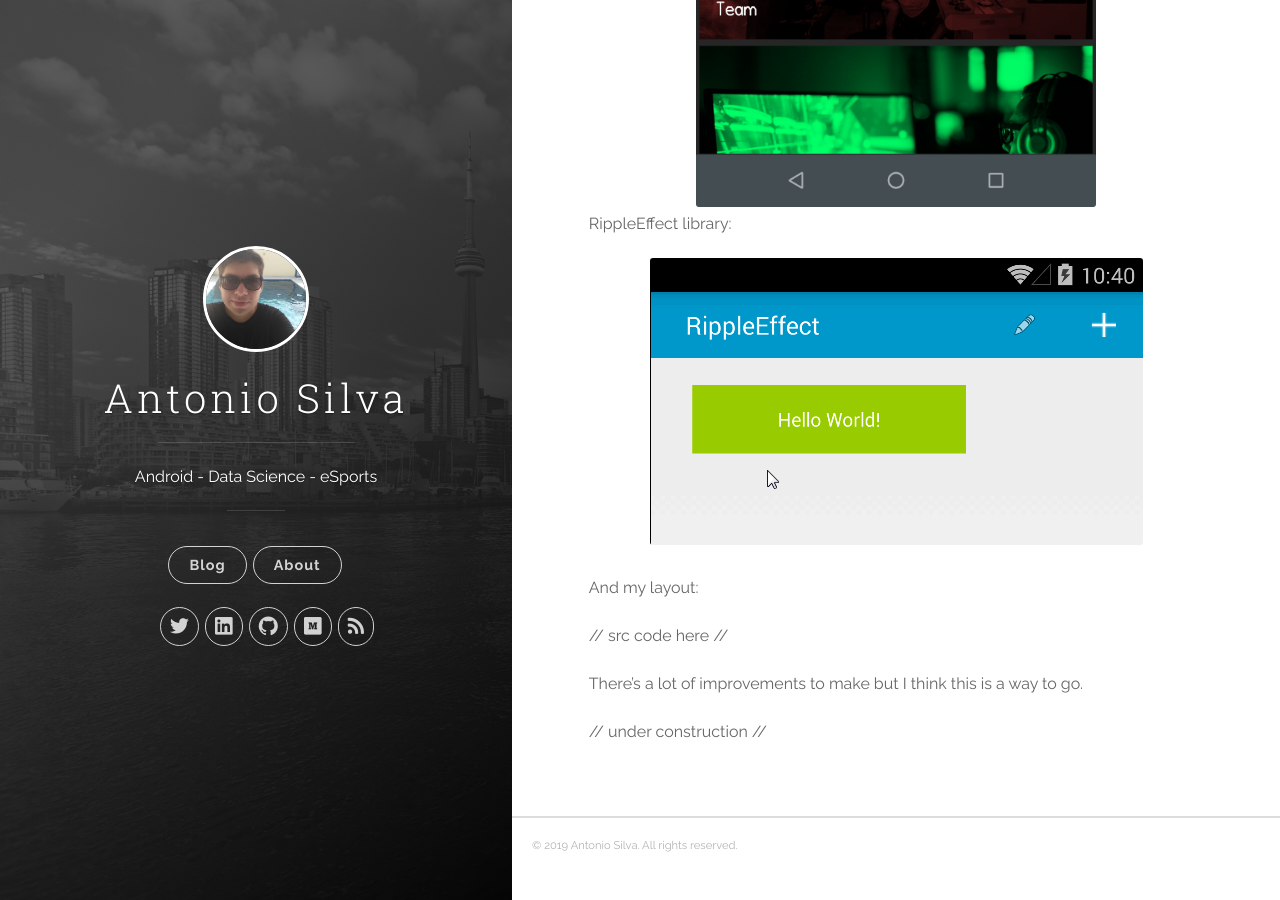
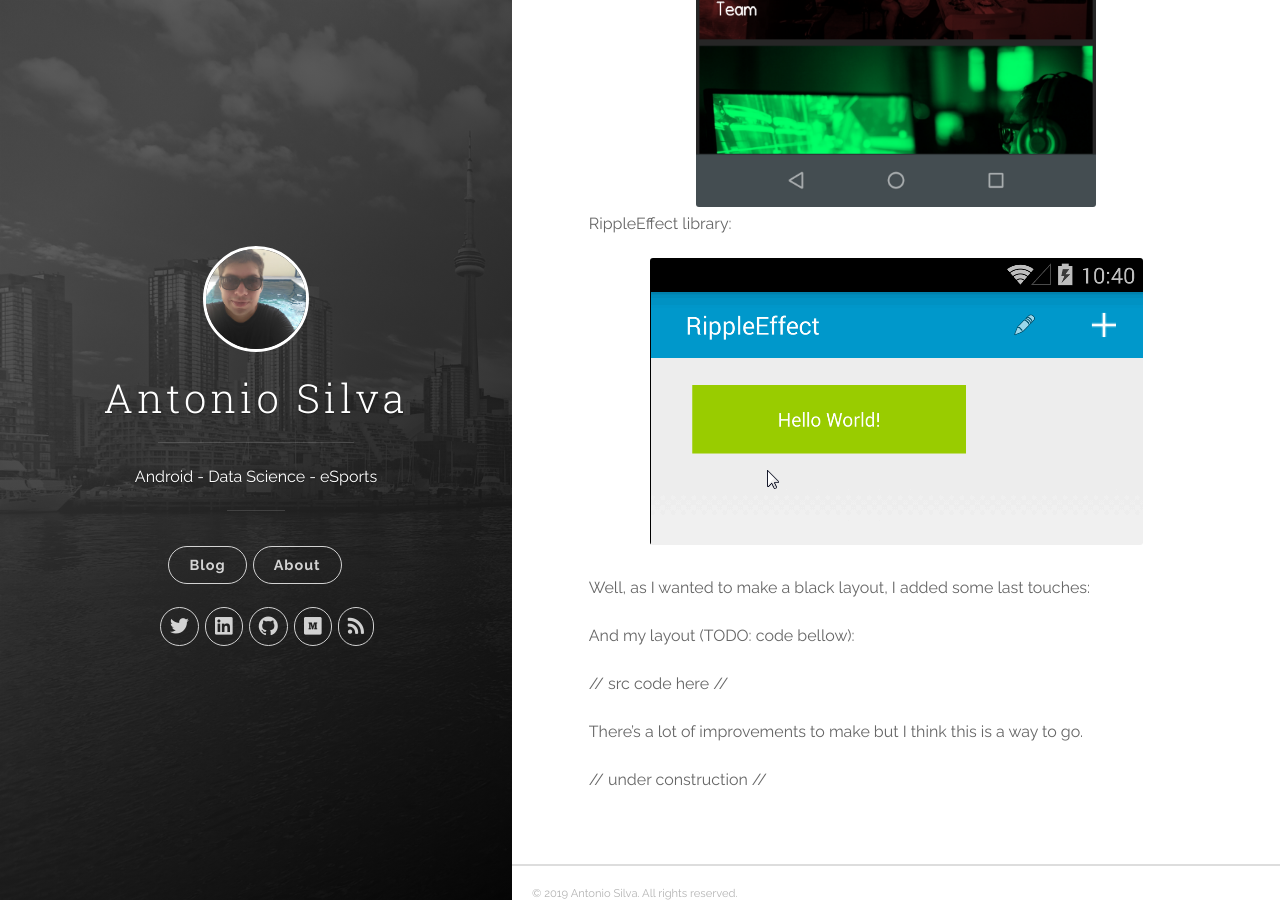
Before and after one commit to antoniosj/antoniosj.github.io, a Jekyll site: the page built from _posts/2019-02-24-recyclerview.markdown, in a window 1280 px wide and 900 px high, scrolled down 2555 px. Built offline with Jekyll 4.4.1, drawn with Linux system fonts in a browser that asks for light colours.

Commit message:
Update 2019-02-24-recyclerview.markdown

```diff
--- a/_posts/2019-02-24-recyclerview.markdown
+++ b/_posts/2019-02-24-recyclerview.markdown
@@ -48,7 +48,9 @@ RippleEffect library:
 ![RippleEffect GIF](https://github.com/antoniosj/antoniosj.github.io/blob/master/images/posts/rippleeffect.gif?raw=true)
 {:refdef}
 
-And my layout:
+Well, as I wanted to make a black layout, I added some last touches:
+
+And my layout (TODO: code bellow):
 
 
 // src code here //
```
